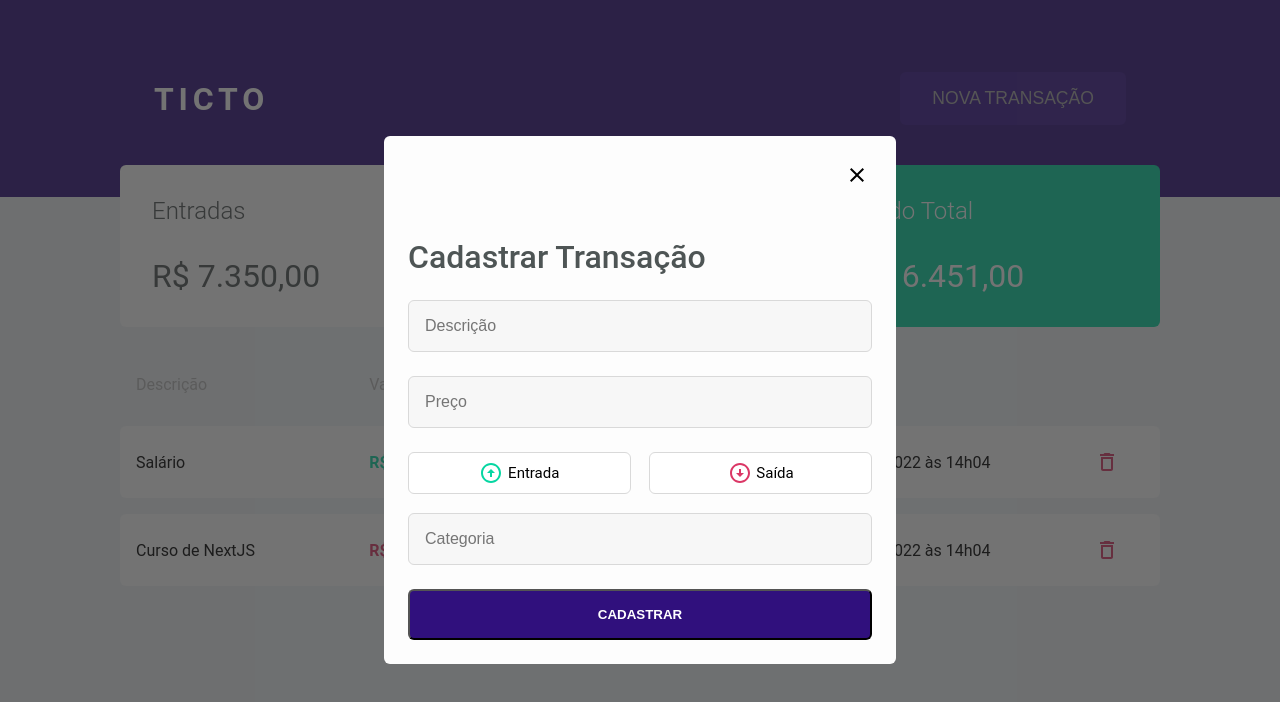
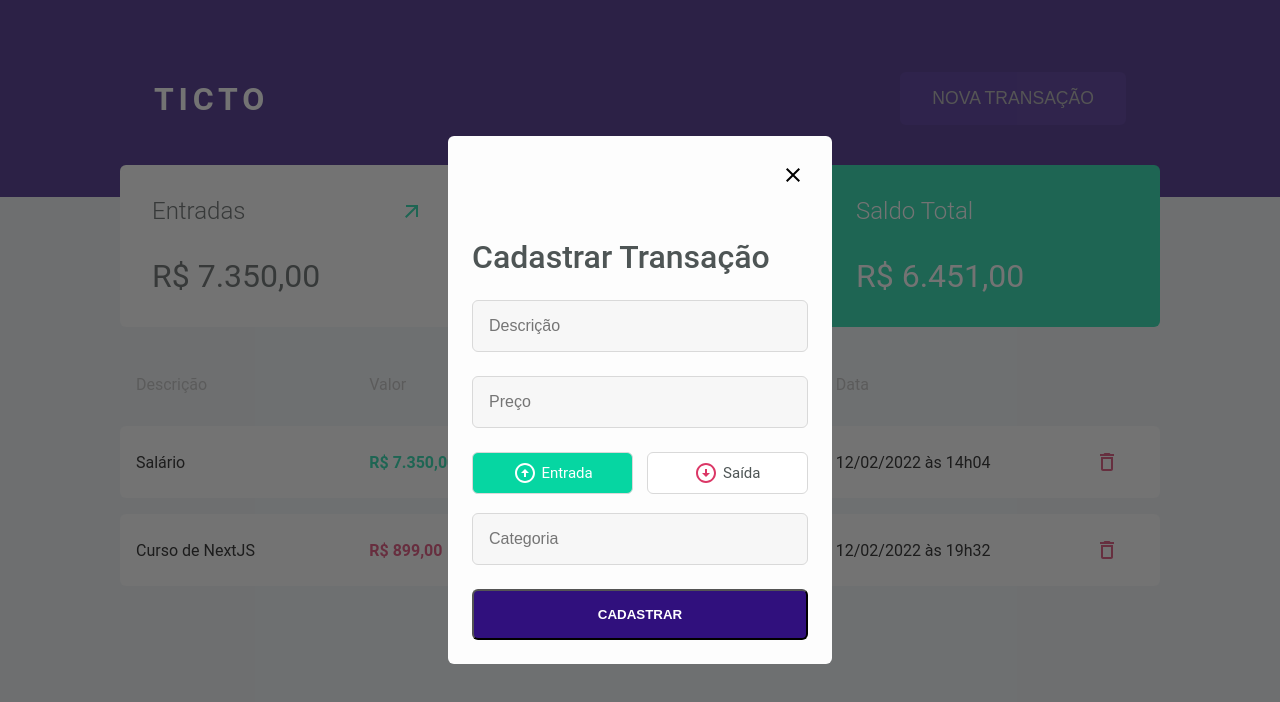
Before and after one commit to felipprodrigues/expenses-dashboard, a Next.js app in the folder app/: page / in a window 1280 px wide. Both pictures are taken after a click on the button "NOVA TRANSAÇÃO". Shown: the top 702 px of the page. Built offline with nearby package versions, Linux system fonts and the light colour scheme.

Commit message:
refactor: add new component and overall refactor

```diff
--- a/app/package.json
+++ b/app/package.json
@@ -20,6 +20,7 @@
     "next": "13.2.4",
     "react": "18.2.0",
     "react-dom": "18.2.0",
+    "react-toastify": "^9.1.2",
     "sass": "^1.60.0",
     "styled-components": "^5.3.9"
   }
--- a/app/src/components/cards/index.js
+++ b/app/src/components/cards/index.js
@@ -1,4 +1,4 @@
-import React, {useState} from 'react'
+import React from 'react'
 
 //* STYLES
 import {
--- a/app/src/components/modal/index.js
+++ b/app/src/components/modal/index.js
@@ -4,17 +4,17 @@ import React from 'react'
 import {
   Modal,
   ModalInner,
-  ModalHolderContent,
-  ModalHolderTitle,
-  ModalSelectHolder,
+  ModalHolderCloseBtn,
+  ModalContent,
+  ModalTitle,
+  ModalToggleHolder,
   ModalInput,
   ModalCloseButton,
   ModalIconHolder,
-  ModalHolderClose,
   ModalSendButton,
-  ModalHiddenInput,
-  ModalButtonCoverUp,
-  ModalInputForm
+  ModalToggleInput,
+  ModalToggleCoverUp,
+  ModalForm
 } from './styles'
 
 //* ICONS
@@ -29,13 +29,14 @@ function ModalComponent({
   setValue,
   setCategory,
   handleCreate,
-  setType
+  setType,
+  type
 }) {
 
   return (
     <Modal isOpen={isOpen}>
       <ModalInner>
-        <ModalHolderClose>
+        <ModalHolderCloseBtn>
           <ModalCloseButton
             onClick={toggle}
           >
@@ -43,21 +44,19 @@ function ModalComponent({
               <CloseIcon />
             </ModalIconHolder>
           </ModalCloseButton>
-        </ModalHolderClose>
+        </ModalHolderCloseBtn>
 
-        <ModalHolderContent>
-          <ModalHolderTitle>
+        <ModalContent>
+          <ModalTitle>
             <h1>Cadastrar Transação</h1>
-          </ModalHolderTitle>
+          </ModalTitle>
 
-          <ModalInputForm
-            type="reset"
-          >
+          <ModalForm>
             <ModalInput
               name="description"
               id="description"
               placeholder='Descrição'
-              required
+              required={"true"}
               onChange={({target}) => setDescription(target.value)}
             />
             <ModalInput
@@ -69,29 +68,35 @@ function ModalComponent({
               onChange={({target}) => setValue(parseFloat(target.value))}
             />
 
-            <ModalSelectHolder>
-              <ModalHiddenInput
+            <ModalToggleHolder>
+              <ModalToggleInput
                 type="radio"
                 name="button"
                 id="entrada"
-                onChange={() => setType('entrada')}
+                onChange={() => {setType('entrada')}}
               />
-              <ModalButtonCoverUp>
-                <ArrowCircleUpIcon style={{color: '#06D6A2'}}/>
+              <ModalToggleCoverUp
+                bgColor={type === 'entrada' ? '#06D6A2' : '#fff'}
+                fontColor={type === 'entrada' ? '#fff' : '#4E5555'}
+                >
+                <ArrowCircleUpIcon style={{color: type === 'entrada' ? '#fff' : '#06D6A2'}}/>
                 Entrada
-              </ModalButtonCoverUp>
+              </ModalToggleCoverUp>
 
-              <ModalHiddenInput
+              <ModalToggleInput
                 name="button"
                 id="saida"
                 type="radio"
-                onChange={() => setType('saida')}
-                />
-              <ModalButtonCoverUp>
-                <ArrowCircleDownIcon style={{color: '#DB3766'}}/>
+                onChange={() => {setType('saida')}}
+              />
+              <ModalToggleCoverUp
+                bgColor={type === 'saida' ? '#DB3766' : '#fff'}
+                fontColor={type === 'saida' ? '#fff' : '#4E5555'}
+              >
+                <ArrowCircleDownIcon style={{color: type === 'saida' ? '#fff' : '#DB3766'}}/>
                 Saída
-              </ModalButtonCoverUp>
-            </ModalSelectHolder>
+              </ModalToggleCoverUp>
+            </ModalToggleHolder>
 
             <ModalInput
               name="category"
@@ -107,9 +112,9 @@ function ModalComponent({
             >
               CADASTRAR
             </ModalSendButton>
-          </ModalInputForm>
+          </ModalForm>
 
-        </ModalHolderContent>
+        </ModalContent>
       </ModalInner>
     </Modal>
   )
--- a/app/src/components/modal/styles.js
+++ b/app/src/components/modal/styles.js
@@ -1,4 +1,4 @@
-import styled from 'styled-components'
+import styled, {css} from 'styled-components'
 
 export const Modal = styled.div`
   display: ${(props) => (props.isOpen ? 'flex' : 'none')};
@@ -19,20 +19,15 @@ export const ModalInner = styled.div`
   display: flex;
   flex-direction: column;
   align-items: center;
-  max-width: 50%;
+  max-width: 30%;
   width: 100%;
   background: #FDFDFD;
   border-radius: 6px;
   opacity: 1;
   position: relative;
 
-  @media (max-width: 1599px) {
-    max-width: 40%;
-    width: 100%;
-  }
-
   @media (max-width: 499px) {
-    height: 70%;
+    height: 75%;
     width: 90%;
     max-width: 100%;
     overflow: hidden;
@@ -40,24 +35,26 @@ export const ModalInner = styled.div`
   }
 `
 
-export const ModalHolder = styled.div`
+const modalHolderDefault = css`
   padding: 1.5rem;
   width: 100%;
 `
 
-export const ModalHolderClose = styled(ModalHolder)`
+export const ModalHolderCloseBtn = styled.div`
+  ${modalHolderDefault}
   align-items: center;
   display: flex;
   justify-content: flex-end;
-
 `
 
-export const ModalHolderContent = styled(ModalHolder)`
+export const ModalContent = styled.div`
+  ${modalHolderDefault}
   display: grid;
   grid-gap: 1.5em;
 `
 
-export const ModalHolderTitle = styled(ModalHolder)`
+export const ModalTitle = styled.div`
+  ${modalHolderDefault}
   align-items: center;
   display: flex;
   padding: 0;
@@ -69,7 +66,7 @@ export const ModalHolderTitle = styled(ModalHolder)`
   }
 `
 
-export const ModalInputForm = styled.form`
+export const ModalForm = styled.form`
   display: grid;
   grid-template-rows: 1fr;
   grid-gap: 1.5em;
@@ -88,7 +85,7 @@ export const ModalInput = styled.input`
   }
 `
 
-export const ModalSelectHolder = styled.div`
+export const ModalToggleHolder = styled.div`
   display: grid;
   grid-template-columns: repeat(2, 1fr);
   display: flex;
@@ -96,7 +93,7 @@ export const ModalSelectHolder = styled.div`
   position: relative;
 `
 
-export const ModalHiddenInput = styled.input`
+export const ModalToggleInput = styled.input`
   width: 100%;
   height: 2.3rem;
   position: relative;
@@ -105,7 +102,7 @@ export const ModalHiddenInput = styled.input`
   cursor: pointer;
 `
 
-export const ModalButtonCoverUp = styled.span`
+export const ModalToggleCoverUp = styled.span`
   display: inline-flex ;
   align-items: center;
   justify-content: center;
@@ -115,10 +112,11 @@ export const ModalButtonCoverUp = styled.span`
   z-index: 998;
   border: none;
   font-size: 15px;
-  background-color: #fff;
+  background-color: ${(props) => props.bgColor};
   border: 1px solid #D9D9D9;
   border-radius: 6px;
   cursor: pointer;
+  color: ${(props) => props.fontColor};
 
   &:last-child {
     right: 0;
--- a/app/src/components/table/index.js
+++ b/app/src/components/table/index.js
@@ -46,7 +46,9 @@ function Table({
         {tableData.map((item, index) => {
           return (
             <>
-              <TableBodyWrapper>
+              <TableBodyWrapper
+                key={`item-${item}-${index}`}
+              >
                 <TableHolder
                   gridColumns={"repeat(4, 1fr) 75px"}
                   hasMarginBottom={true}
@@ -58,16 +60,14 @@ function Table({
                     </span>
                   </TableContent>
                   <TableContent>
-                    {item.type === 'entrada' ? (
-                      <span style={{color: '#06D6A2', fontWeight: 600}}>
-                        {currencyMask(item.value)}
-                      </span>
-                    )
-                    : (
-                      <span style={{color: '#DB3766', fontWeight: 600}}>
-                        {currencyMask(item.value)}
-                      </span>
-                    )}
+                    <span
+                      className="is-parsed"
+                      style={{
+                        color: item.type === 'entrada' ? '#06D6A2' : '#DB3766',
+                      }}
+                    >
+                      {currencyMask(item.value)}
+                    </span>
                   </TableContent>
                   <TableContent>
                     <span>
--- a/app/src/components/table/styles.js
+++ b/app/src/components/table/styles.js
@@ -40,7 +40,6 @@ export const TableContent = styled.div`
   display: flex;
   align-items: center;
 
-
   &:last-child {
     justify-content: center;
     cursor: pointer;
@@ -55,4 +54,8 @@ export const TableContent = styled.div`
     ${fontSize};
   }
 
+  & > span.is-parsed {
+    font-weight: 600;
+  }
+
 `
--- a/app/src/pages/index.js
+++ b/app/src/pages/index.js
@@ -1,11 +1,14 @@
 //* UTILS
 import React, {useEffect, useState} from 'react'
 import Head from 'next/head'
+import 'react-toastify/dist/ReactToastify.css';
 
 //* COMPONENTS
 import Cards from '../components/cards'
 import Table from '../components/table'
 import ModalComponent from '../components/modal'
+import { ToastContainer } from 'react-toastify';
+import { toast } from 'react-toastify'
 
 //* STYLES
 import styles from '../styles/Home.module.scss'
@@ -38,7 +41,7 @@ export default function Home() {
       description: 'Curso de NextJS',
       value: 899,
       category: 'Educação',
-      date: '12/02/2022 às 14h04',
+      date: '12/02/2022 às 19h32',
       type: 'saida'
     }
   ])
@@ -73,7 +76,19 @@ export default function Home() {
     return id
   }
 
-  const handleCreate = () => {
+  const resetInput = () => {
+    setValue(0)
+    setDescription('')
+    setCategory('')
+  }
+
+  const handleCreate = async () => {
+    if(!value || !description || !category) {
+      toast.error('Preencha todos os campos!')
+      return
+    }
+
+    try {
       const data = {
         id: handleId(),
         description,
@@ -94,6 +109,12 @@ export default function Home() {
       }
 
       toggleModal()
+      resetInput()
+
+      toast.success('Dados atualizados com sucesso!')
+    } catch {
+      toast.error('Algo deu errado. Tente novamente!')
+    }
   }
 
   const handleDelete = (el) => {
@@ -106,10 +127,13 @@ export default function Home() {
     } else {
       setExitValue((currentVal) => currentVal - el.value)
     }
+
+    toast.success(`${el.description} removido com sucesso!`)
   }
 
   return (
     <>
+      <ToastContainer autoClose={3000}/>
       <Head>
         <title>Teste Ticto</title>
         <meta name="description" content="Criado por Felipe Rodrigues" />
@@ -178,6 +202,7 @@ export default function Home() {
           setCategory={setCategory}
           handleCreate={handleCreate}
           setType={setType}
+          type={type}
         />
       </main>
     </>
```
Also changed, not shown: app/src/styles/Home.module.scss (+0 -271 lines), app/src/styles/globals.scss (+0 -90 lines), 1 other file (tests, documents, lock files or other folders). Lines whose indentation alone changed are shown as unchanged.
